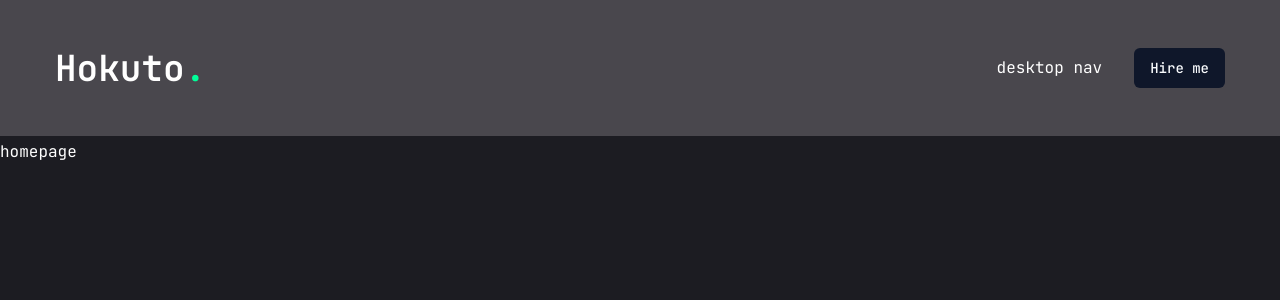
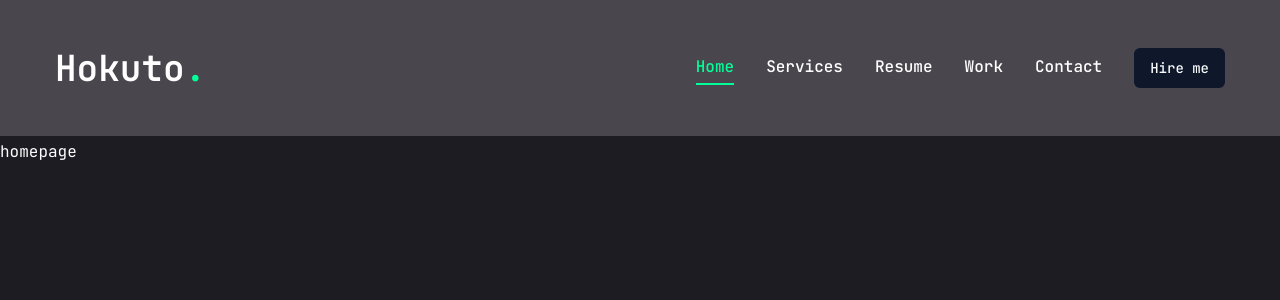
Before and after one commit to hkthirano/portfolio, a Next.js app: page / in a window 1280 px wide. Shown: the top 300 px of the page. Built offline with nearby package versions, Linux system fonts and the light colour scheme.

Commit message:
feat: Update Nav component to dynamically generate navigation links

```diff
--- a/components/Nav.tsx
+++ b/components/Nav.tsx
@@ -1,6 +1,49 @@
+"use client";
+
+import Link from "next/link";
+import { usePathname } from "next/navigation";
+
+const links = [
+    {
+        name: "home",
+        path: "/",
+    },
+    {
+        name: "services",
+        path: "/services",
+    },
+    {
+        name: "resume",
+        path: "/resume",
+    },
+    {
+        name: "work",
+        path: "/work",
+    },
+    {
+        name: "contact",
+        path: "/contact",
+    }
+]
+
 const Nav = () => {
+    const pathname = usePathname();
+    console.log(pathname);
+
     return (
-        <nav>desktop nav</nav>
+        <nav className="flex gap-8">
+            {links.map((link, index) => {
+                return (
+                    <Link
+                        href={link.path}
+                        key={index}
+                        className={`${link.path === pathname && "text-accent border-b-2 border-accent"
+                            } capitalize font-medium hover:text-accent transition-all `}>
+                        {link.name}
+                    </Link>
+                );
+            })}
+        </nav>
     )
 };
 
```
